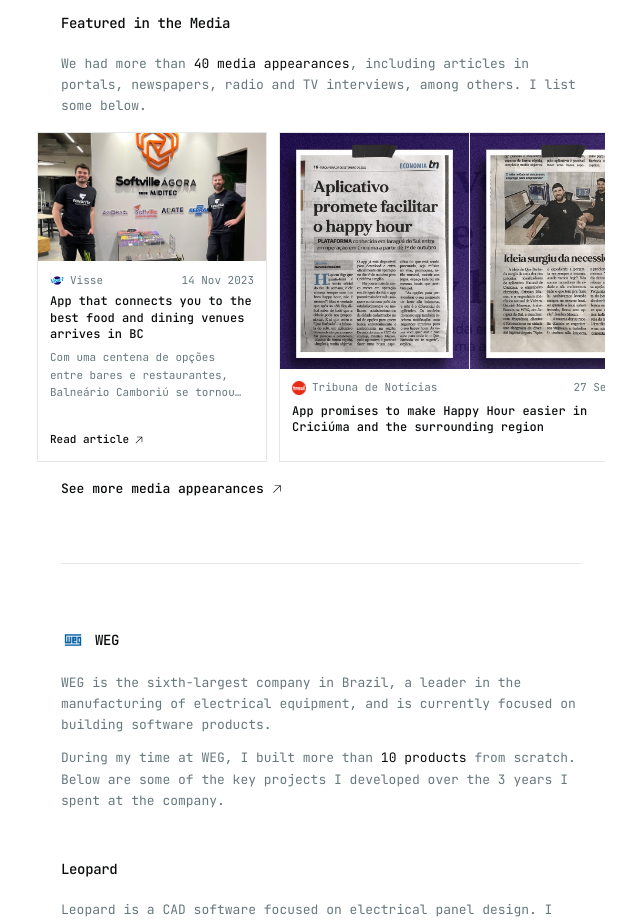
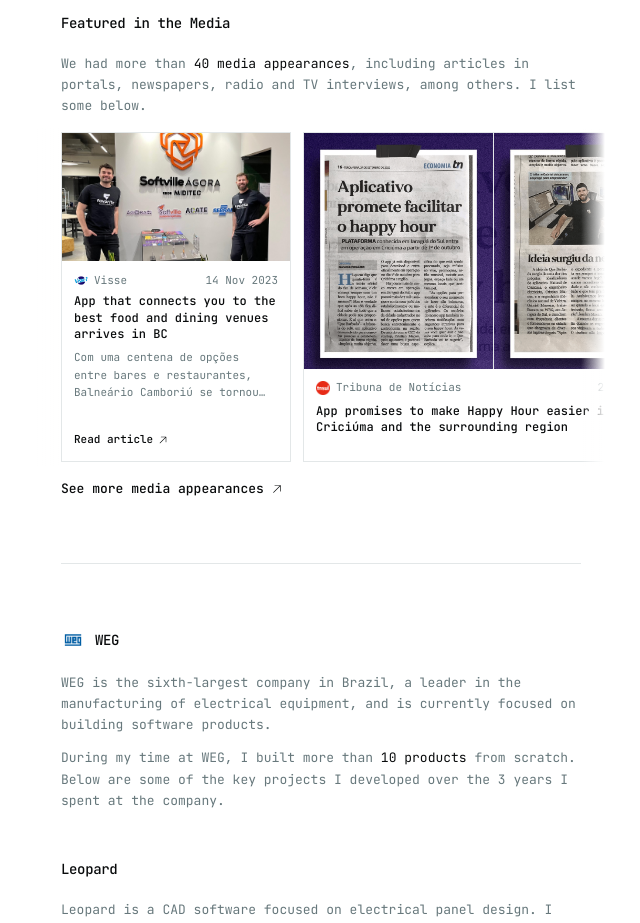
Before and after one commit to gabriel-moresco/moresco.cc, a Next.js app: page / in a window 1280 px wide. Shown: the part 2320-3243 px from the top of the page, without its empty margins (319-959 px from the left). Built offline with nearby package versions, Linux system fonts and the light colour scheme.

Commit message:
Polish media appearances scrolling

```diff
--- a/src/components/media-appearance-card.tsx
+++ b/src/components/media-appearance-card.tsx
@@ -30,7 +30,7 @@
     href={appearance.href}
     target="_blank"
     rel="noopener noreferrer"
-    className="group flex h-[330px] w-[230px] shrink-0 snap-start flex-col overflow-hidden border border-border text-left transition-colors duration-200 outline-none hover:border-foreground/30 focus-visible:border-ring focus-visible:ring-2 focus-visible:ring-ring/40"
+    className="group flex h-[330px] w-[230px] shrink-0 flex-col overflow-hidden border border-border text-left transition-colors duration-200 outline-none hover:border-foreground/30 focus-visible:border-ring focus-visible:ring-2 focus-visible:ring-ring/40"
   >
     <div className="relative aspect-video overflow-hidden bg-muted">
       <Image
@@ -83,7 +83,7 @@
 }: {
   appearance: NewspaperMediaAppearance
 }) => (
-  <div className="flex h-[330px] w-[380px] shrink-0 snap-start flex-col overflow-hidden border border-border text-left">
+  <div className="flex h-[330px] w-[380px] shrink-0 flex-col overflow-hidden border border-border text-left">
     <div className="grid aspect-video grid-cols-2 gap-px bg-border">
       {appearance.images.map((image) => (
         <ImageViewer
--- a/src/components/sections/favorito.tsx
+++ b/src/components/sections/favorito.tsx
@@ -165,8 +165,9 @@
           including articles in portals, newspapers, radio and TV interviews,
           among others. I list some below.
         </p>
+        <div className="relative -mx-6">
           <div
-          className="-mx-6 flex snap-x gap-3 overflow-x-auto px-6 py-1 [-ms-overflow-style:none] [scrollbar-width:none] [&::-webkit-scrollbar]:hidden"
+            className="flex gap-3 overflow-x-auto px-6 py-1 [-ms-overflow-style:none] [scrollbar-width:none] [&::-webkit-scrollbar]:hidden"
             aria-label="Favorito media appearances"
           >
             {favoritoMediaAppearances.map((appearance) => (
@@ -175,6 +176,15 @@
                 appearance={appearance}
               />
             ))}
+          </div>
+          <span
+            aria-hidden
+            className="pointer-events-none absolute inset-y-0 right-0 w-6 bg-linear-to-l from-background to-transparent"
+          />
+          <span
+            aria-hidden
+            className="pointer-events-none absolute inset-y-0 left-0 w-6 bg-linear-to-r from-background to-transparent"
+          />
         </div>
         <Link
           href="https://l.moresco.cc/favorito-pr"
```
Lines whose indentation alone changed are shown as unchanged.
